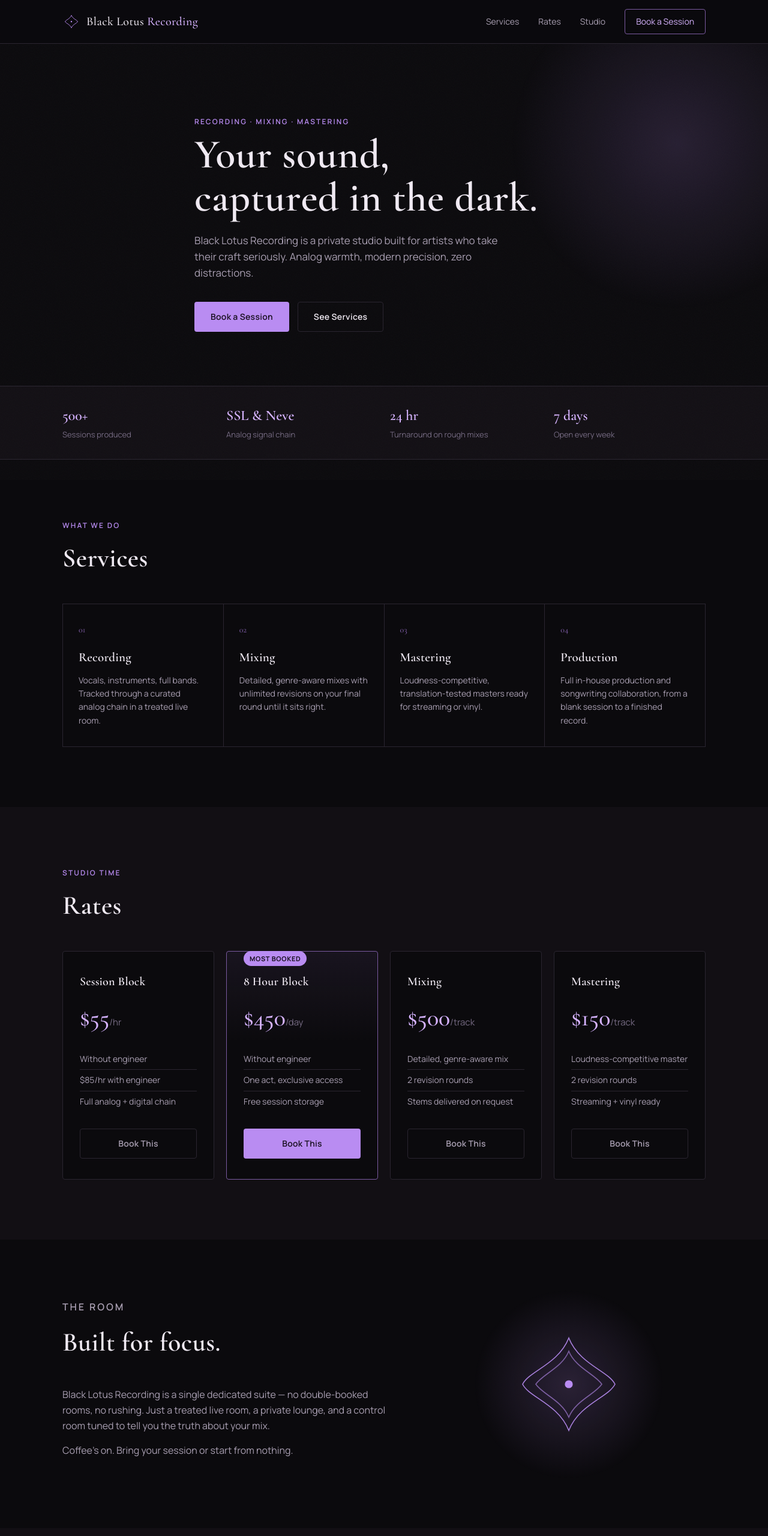
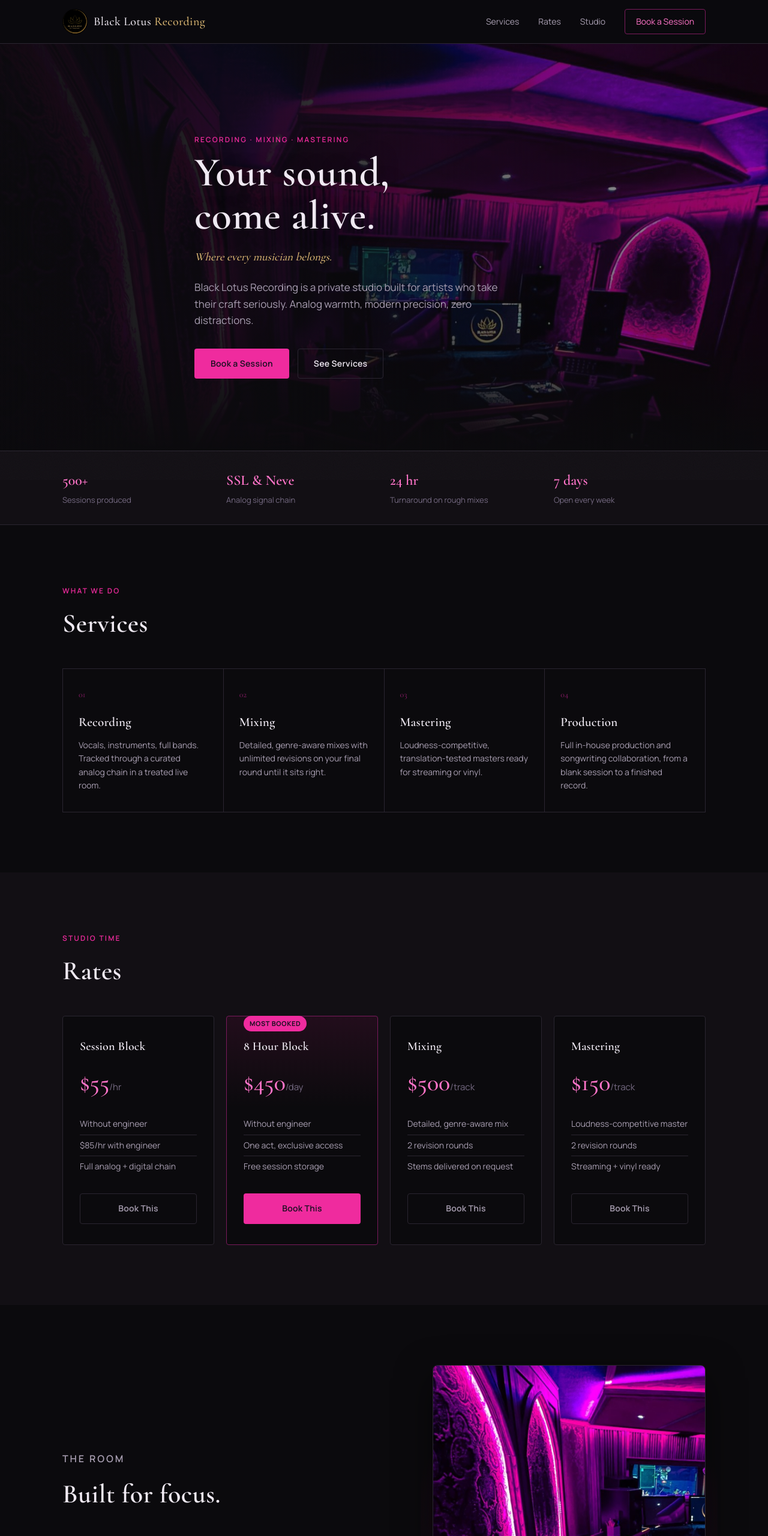
Before and after one commit to guneytamer/Website-work, a plain HTML site: page index.html in a window 1280 px wide. Shown: the top 2560 px of the page at 60% size. Drawn offline with nearby package versions, Linux system fonts and the light colour scheme.

Commit message:
Real logo, studio photos, updated hero copy (#2)
* Use real logo and studio photos, match site colors to the room

- Header, footer, and favicon now use the actual Black Lotus emblem
  (cropped from the provided logo) instead of a placeholder SVG icon
- Hero section uses the studio photo as a full-bleed background with
  a dark scrim for text legibility
- Studio section swaps the abstract illustration for a real detail
  shot of the control room
- Accent color switched from purple to the magenta/pink sampled from
  the studio's actual neon lighting; gold (from the logo) used for
  the tagline and wordmark accent
- Added "Where every musician belongs" tagline to the hero

Co-Authored-By: Claude Sonnet 5 <noreply@anthropic.com>
Claude-Session: https://claude.ai/code/session_01McjCPEPve1LbxJAJEENa5a

* Change hero headline to a more upbeat tone

Swap "Your sound, captured in the dark." for "Your sound, come
alive." to move away from a dark/moody framing while keeping the
energetic feel of the redesign.

Co-Authored-By: Claude Sonnet 5 <noreply@anthropic.com>
Claude-Session: https://claude.ai/code/session_01McjCPEPve1LbxJAJEENa5a

* Remove social links from footer

No Instagram, YouTube, or Spotify accounts to link yet.

Co-Authored-By: Claude Sonnet 5 <noreply@anthropic.com>
Claude-Session: https://claude.ai/code/session_01McjCPEPve1LbxJAJEENa5a

---------

Co-authored-by: Claude <noreply@anthropic.com>

```diff
--- a/index.html
+++ b/index.html
@@ -8,6 +8,8 @@
 <link rel="preconnect" href="https://fonts.googleapis.com">
 <link rel="preconnect" href="https://fonts.gstatic.com" crossorigin>
 <link href="https://fonts.googleapis.com/css2?family=Cormorant+Garamond:wght@500;600&family=Manrope:wght@400;500;600;700&display=swap" rel="stylesheet">
+<link rel="icon" href="assets/favicon-32.png" sizes="32x32" />
+<link rel="apple-touch-icon" href="assets/apple-touch-icon.png" />
 <link rel="stylesheet" href="styles.css" />
 </head>
 <body>
@@ -17,12 +19,7 @@
 <header class="site-header" id="top">
   <div class="wrap header-inner">
     <a href="#top" class="brand">
-      <span class="brand-mark" aria-hidden="true">
-        <svg viewBox="0 0 100 100" width="30" height="30">
-          <path d="M50 15 C 58 35, 80 40, 85 50 C 80 60, 58 65, 50 85 C 42 65, 20 60, 15 50 C 20 40, 42 35, 50 15 Z" fill="none" stroke="currentColor" stroke-width="3"/>
-          <circle cx="50" cy="50" r="4" fill="currentColor"/>
-        </svg>
-      </span>
+      <img class="brand-mark" src="assets/logo-badge.png" width="42" height="42" alt="Black Lotus Recording emblem" />
       <span class="brand-name">Black&nbsp;Lotus <em>Recording</em></span>
     </a>
     <nav class="main-nav" aria-label="Primary">
@@ -40,9 +37,12 @@
 <main>
 
   <section class="hero">
+    <img class="hero-bg" src="assets/studio-1.jpg" alt="" aria-hidden="true" />
+    <div class="hero-scrim" aria-hidden="true"></div>
     <div class="wrap hero-inner">
       <p class="eyebrow">Recording · Mixing · Mastering</p>
-      <h1>Your sound,<br>captured in the dark.</h1>
+      <h1>Your sound,<br>come alive.</h1>
+      <p class="hero-tagline">Where every musician belongs.</p>
       <p class="hero-sub">Black Lotus Recording is a private studio built for artists who take their craft seriously. Analog warmth, modern precision, zero distractions.</p>
       <div class="hero-actions">
         <a href="#booking" class="btn btn-primary">Book a Session</a>
@@ -147,13 +147,9 @@
         <p>Black Lotus Recording is a single dedicated suite — no double-booked rooms, no rushing. Just a treated live room, a private lounge, and a control room tuned to tell you the truth about your mix.</p>
         <p>Coffee's on. Bring your session or start from nothing.</p>
       </div>
-      <div class="studio-visual" aria-hidden="true">
-        <div class="lotus-glow"></div>
-        <svg viewBox="0 0 200 200" width="220" height="220">
-          <path d="M100 30 C 116 70, 160 80, 170 100 C 160 120, 116 130, 100 170 C 84 130, 40 120, 30 100 C 40 80, 84 70, 100 30 Z" fill="none" stroke="currentColor" stroke-width="1.5" opacity="0.9"/>
-          <path d="M100 50 C 110 75, 140 85, 150 100 C 140 115, 110 125, 100 150 C 90 125, 60 115, 50 100 C 60 85, 90 75, 100 50 Z" fill="none" stroke="currentColor" stroke-width="1.5" opacity="0.6"/>
-          <circle cx="100" cy="100" r="6" fill="currentColor"/>
-        </svg>
+      <div class="studio-visual">
+        <div class="lotus-glow" aria-hidden="true"></div>
+        <img src="assets/studio-detail.jpg" alt="Inside the Black Lotus Recording control room, lit in pink and violet neon" />
       </div>
     </div>
   </section>
@@ -227,18 +223,16 @@
 
 <footer class="site-footer">
   <div class="wrap footer-inner">
-    <div>
-      <span class="brand-name small">Black&nbsp;Lotus <em>Recording</em></span>
-      <p>3217 Winona Avenue, Unit B, Burbank, CA</p>
+    <div class="footer-brand">
+      <img src="assets/logo-badge.png" width="36" height="36" alt="Black Lotus Recording emblem" />
+      <div>
+        <span class="brand-name small">Black&nbsp;Lotus <em>Recording</em></span>
+        <p>3217 Winona Avenue, Unit B, Burbank, CA</p>
+      </div>
     </div>
     <div class="footer-contact">
       <a href="mailto:info@blacklotusrecording.com">info@blacklotusrecording.com</a>
       <a href="tel:+18188568089">(818) 856-8089</a>
-    </div>
-    <div class="footer-social">
-      <a href="#" aria-label="Instagram">Instagram</a>
-      <a href="#" aria-label="YouTube">YouTube</a>
-      <a href="#" aria-label="Spotify">Spotify</a>
     </div>
   </div>
   <p class="footer-copy">&copy; <span id="year"></span> Black Lotus Recording. All rights reserved.</p>
--- a/styles.css
+++ b/styles.css
@@ -7,9 +7,11 @@
   --text: #efe9f2;
   --text-dim: #a99fb2;
   --text-faint: #756a82;
-  --accent: #b98cf2;
-  --accent-strong: #d6b3ff;
-  --accent-dim: #7a5aa0;
+  --accent: #ef2b9e;
+  --accent-strong: #ff74c9;
+  --accent-dim: #7a1a5c;
+  --gold: #d9b673;
+  --gold-strong: #f0d9a3;
   --font-display: "Cormorant Garamond", serif;
   --font-body: "Manrope", system-ui, sans-serif;
   --radius: 4px;
@@ -85,7 +87,13 @@ h1, h2, h3 {
   gap: 10px;
 }
 
-.brand-mark { color: var(--accent); display: flex; }
+.brand-mark {
+  display: block;
+  width: 42px;
+  height: 42px;
+  border-radius: 50%;
+  object-fit: cover;
+}
 
 .brand-name {
   font-family: var(--font-display);
@@ -93,7 +101,7 @@ h1, h2, h3 {
   letter-spacing: 0.02em;
 }
 .brand-name.small { font-size: 17px; }
-.brand-name em { color: var(--accent-strong); font-style: normal; }
+.brand-name em { color: var(--gold); font-style: normal; }
 
 .main-nav {
   display: flex;
@@ -173,25 +181,41 @@ h1, h2, h3 {
 /* Hero */
 .hero {
   position: relative;
-  padding: 120px 0 90px;
+  padding: 150px 0 120px;
   overflow: hidden;
 }
-.hero::before {
-  content: "";
+.hero-bg {
   position: absolute;
-  top: -20%;
-  right: -10%;
-  width: 560px;
-  height: 560px;
-  background: radial-gradient(circle, rgba(185,140,242,0.16), transparent 70%);
+  inset: 0;
+  width: 100%;
+  height: 100%;
+  object-fit: cover;
+  object-position: 70% 30%;
   z-index: 0;
+}
+.hero-scrim {
+  position: absolute;
+  inset: 0;
+  z-index: 0;
+  background:
+    linear-gradient(90deg, rgba(11,10,13,0.97) 0%, rgba(11,10,13,0.88) 38%, rgba(11,10,13,0.55) 70%, rgba(11,10,13,0.4) 100%),
+    linear-gradient(0deg, var(--bg) 0%, transparent 30%);
 }
 .hero-inner { position: relative; z-index: 1; max-width: 680px; }
 
 .hero h1 {
   font-size: clamp(40px, 6vw, 68px);
   line-height: 1.05;
-  margin-bottom: 22px;
+  margin-bottom: 18px;
+  text-shadow: 0 4px 30px rgba(0,0,0,0.5);
+}
+
+.hero-tagline {
+  font-family: var(--font-display);
+  font-style: italic;
+  font-size: 19px;
+  color: var(--gold);
+  margin: 0 0 22px;
 }
 
 .hero-sub {
@@ -267,7 +291,7 @@ h1, h2, h3 {
   flex-direction: column;
 }
 .rate-card.featured {
-  background: linear-gradient(180deg, rgba(185,140,242,0.08), transparent 40%), var(--bg);
+  background: linear-gradient(180deg, rgba(239,43,158,0.1), transparent 40%), var(--bg);
   border-color: var(--accent-dim);
   position: relative;
 }
@@ -316,15 +340,23 @@ h1, h2, h3 {
   display: flex;
   align-items: center;
   justify-content: center;
-  color: var(--accent);
   min-height: 260px;
 }
 .lotus-glow {
   position: absolute;
-  width: 320px;
-  height: 320px;
-  background: radial-gradient(circle, rgba(185,140,242,0.18), transparent 70%);
-  border-radius: 50%;
+  inset: -20px;
+  background: radial-gradient(circle, rgba(239,43,158,0.22), transparent 70%);
+  z-index: 0;
+}
+.studio-visual img {
+  position: relative;
+  z-index: 1;
+  width: 100%;
+  aspect-ratio: 4 / 5;
+  object-fit: cover;
+  border-radius: 8px;
+  border: 1px solid var(--surface-line);
+  box-shadow: 0 20px 60px rgba(0,0,0,0.5);
 }
 
 /* Booking form */
@@ -394,16 +426,17 @@ h1, h2, h3 {
   gap: 24px;
   padding-bottom: 30px;
 }
+.footer-brand { display: flex; align-items: center; gap: 12px; }
+.footer-brand img { border-radius: 50%; flex-shrink: 0; }
 .footer-inner p { color: var(--text-faint); font-size: 14px; margin: 6px 0 0; }
-.footer-contact, .footer-social {
+.footer-contact {
   display: flex;
   flex-direction: column;
   gap: 8px;
   font-size: 14px;
   color: var(--text-dim);
 }
-.footer-social { flex-direction: row; gap: 18px; align-items: flex-start; }
-.footer-contact a:hover, .footer-social a:hover { color: var(--accent-strong); }
+.footer-contact a:hover { color: var(--accent-strong); }
 .footer-copy {
   text-align: center;
   font-size: 12px;
@@ -453,4 +486,9 @@ h1, h2, h3 {
   .form-row { grid-template-columns: 1fr; }
   .booking-form { padding: 26px; }
   .strip-inner { grid-template-columns: 1fr; }
+  .hero { padding: 130px 0 70px; }
+  .hero-scrim {
+    background:
+      linear-gradient(180deg, rgba(11,10,13,0.75) 0%, rgba(11,10,13,0.92) 55%, var(--bg) 100%);
+  }
 }
```
Also changed, not shown: assets/apple-touch-icon.png (added), assets/favicon-32.png (added), assets/logo-badge.png (added), assets/studio-1.jpg (added), assets/studio-detail.jpg (added).
